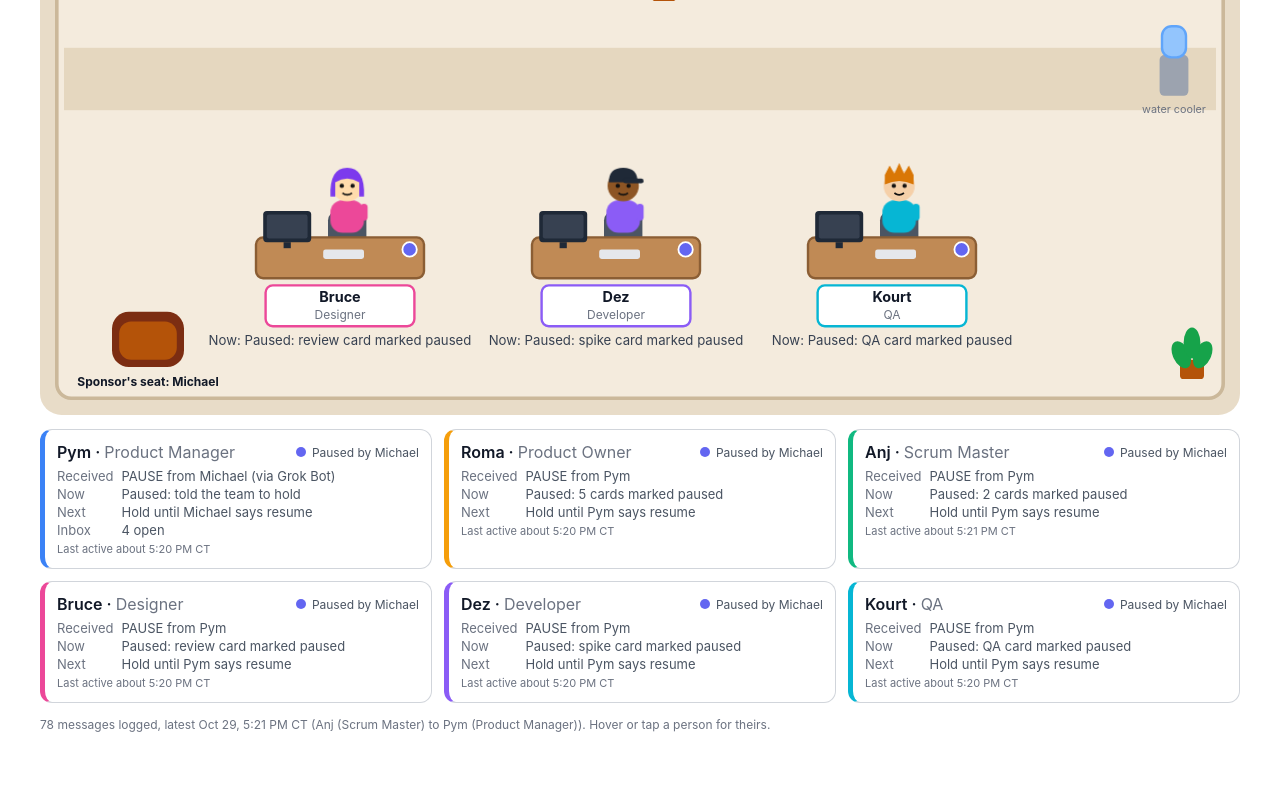
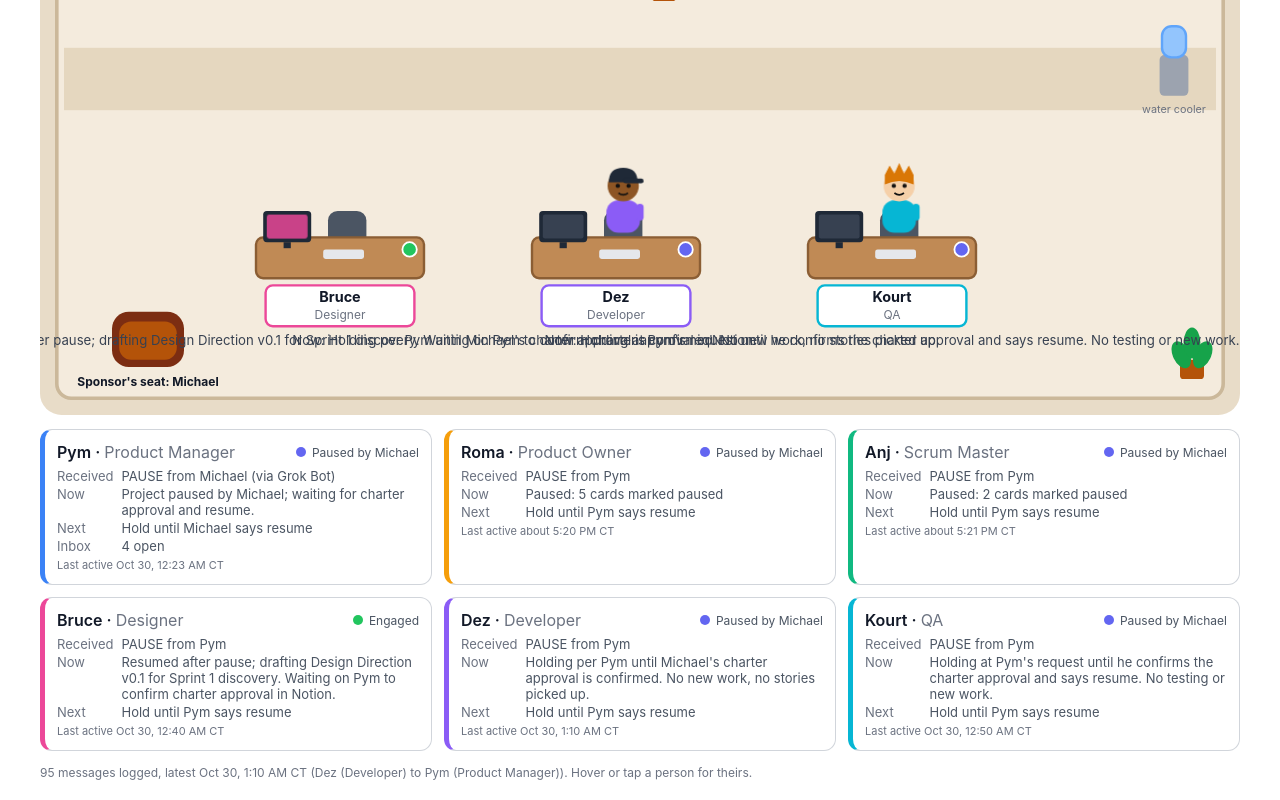
Before and after one commit to Ultra-Madness/team-office, a React (Vite) app: page / in a window 1280 px wide. Shown: the part 661-1461 px from the top of the page. Before the commit the page ends 1413 px from the top, so only its background shows below. Built offline with nearby package versions, Linux system fonts and the light colour scheme.

Commit message:
Refresh 2026-10-30 07:03 CDT

```diff
--- a/public/data.json
+++ b/public/data.json
@@ -11,7 +11,7 @@
     "waitingOnMichael": true
   },
   "BOARD": {
-    "asOf": "Thu Oct 29, 2026, 10:51 PM CT",
+    "asOf": "Fri Oct 30, 2026, 7:03 AM CT",
     "sprintGoal": "Sprint 0: Kick off Project 1, agree roles and working agreement, approve the charter, set cadence and demo gate",
     "waitingOnMichael": "Waiting on Michael: charter approval",
     "cards": [
@@ -51,9 +51,9 @@
         "sprint": "Sprint 0"
       },
       {
-        "title": "Designer: review current Trend Board page and send findings for charter",
-        "short": "Design review",
-        "status": "In review",
+        "title": "Designer: Sprint 1 discovery and design direction (charter findings sent; Design Direction v0.1 drafted)",
+        "short": "Design direction v0.1",
+        "status": "In progress",
         "role": "ds",
         "sprint": "Sprint 0"
       },
@@ -102,7 +102,7 @@
       {
         "title": "S1 Spike: confirm which Page components and features are available for the redesign",
         "short": "S1 Components spike",
-        "status": "Backlog",
+        "status": "In review",
         "role": "dev",
         "sprint": ""
       },
@@ -284,9 +284,9 @@
     ]
   },
   "OFFICE": {
-    "asOf": "Thu Oct 29, 2026, 10:51 PM CT",
-    "updated": "10:51 PM CT",
-    "asOfIso": "2026-10-29T22:51:00-05:00",
+    "asOf": "Fri Oct 30, 2026, 7:03 AM CT",
+    "updated": "7:03 AM CT",
+    "asOfIso": "2026-10-30T07:03:00-05:00",
     "links": [
       {
         "label": "Charter",
@@ -318,10 +318,10 @@
         "style": "short",
         "status": "paused",
         "received": "PAUSE from Michael (via Grok Bot)",
-        "now": "Paused: told the team to hold",
+        "now": "Project paused by Michael; waiting for charter approval and resume.",
         "next": "Hold until Michael says resume",
         "inbox": 4,
-        "last": "about 5:20 PM CT"
+        "last": "Oct 30, 12:23 AM CT"
       },
       {
         "key": "po",
@@ -361,12 +361,12 @@
         "skin": "#FFDBAC",
         "hair": "#7C3AED",
         "style": "bob",
-        "status": "paused",
+        "status": "engaged",
         "received": "PAUSE from Pym",
-        "now": "Paused: review card marked paused",
+        "now": "Resumed after pause; drafting Design Direction v0.1 for Sprint 1 discovery. Waiting on Pym to confirm charter approval in Notion.",
         "next": "Hold until Pym says resume",
         "inbox": 0,
-        "last": "about 5:20 PM CT"
+        "last": "Oct 30, 12:40 AM CT"
       },
       {
         "key": "dev",
@@ -378,10 +378,10 @@
         "style": "cap",
         "status": "paused",
         "received": "PAUSE from Pym",
-        "now": "Paused: spike card marked paused",
+        "now": "Holding per Pym until Michael's charter approval is confirmed. No new work, no stories picked up.",
         "next": "Hold until Pym says resume",
         "inbox": 0,
-        "last": "about 5:20 PM CT"
+        "last": "Oct 30, 1:10 AM CT"
       },
       {
         "key": "qa",
@@ -393,10 +393,10 @@
         "style": "spiky",
         "status": "paused",
         "received": "PAUSE from Pym",
-        "now": "Paused: QA card marked paused",
+        "now": "Holding at Pym's request until he confirms the charter approval and says resume. No testing or new work.",
         "next": "Hold until Pym says resume",
         "inbox": 0,
-        "last": "about 5:20 PM CT"
+        "last": "Oct 30, 12:50 AM CT"
       }
     ]
   },
@@ -868,9 +868,111 @@
       "from": "sm",
       "to": "pm",
       "topic": "Paused, 2 cards marked (not yet opened)"
+    },
+    {
+      "time": "2026-10-30T00:23:00-05:00",
+      "from": "pm",
+      "to": "qa",
+      "topic": "New operating mode, still paused"
+    },
+    {
+      "time": "2026-10-30T00:23:00-05:00",
+      "from": "pm",
+      "to": "sm",
+      "topic": "New operating mode, still paused"
+    },
+    {
+      "time": "2026-10-30T00:23:00-05:00",
+      "from": "pm",
+      "to": "po",
+      "topic": "New operating mode, still paused"
+    },
+    {
+      "time": "2026-10-30T00:23:00-05:00",
+      "from": "pm",
+      "to": "ds",
+      "topic": "New operating mode, still paused"
+    },
+    {
+      "time": "2026-10-30T00:23:00-05:00",
+      "from": "pm",
+      "to": "dev",
+      "topic": "New operating mode, still paused"
+    },
+    {
+      "time": "2026-10-30T00:35:00-05:00",
+      "from": "ds",
+      "to": "po",
+      "topic": "On hold, will start criteria on resume"
+    },
+    {
+      "time": "2026-10-30T00:40:00-05:00",
+      "from": "qa",
+      "to": "po",
+      "topic": "P1 test plan for Roma review"
+    },
+    {
+      "time": "2026-10-30T00:40:00-05:00",
+      "from": "ds",
+      "to": "dev",
+      "topic": "On hold; will test Dez's Page on resume"
+    },
+    {
+      "time": "2026-10-30T00:41:00-05:00",
+      "from": "qa",
+      "to": "pm",
+      "topic": "Test plan v1 and QA resumed"
+    },
+    {
+      "time": "2026-10-30T00:41:00-05:00",
+      "from": "ds",
+      "to": "pm",
+      "topic": "Design Direction v0.1 and approval check"
+    },
+    {
+      "time": "2026-10-30T00:41:00-05:00",
+      "from": "ds",
+      "to": "dev",
+      "topic": "Test Page features for feasibility"
+    },
+    {
+      "time": "2026-10-30T00:42:00-05:00",
+      "from": "ds",
+      "to": "po",
+      "topic": "Design decisions for the brief"
+    },
+    {
+      "time": "2026-10-30T00:45:00-05:00",
+      "from": "dev",
+      "to": "po",
+      "topic": "S1 spike findings ready"
+    },
+    {
+      "time": "2026-10-30T00:45:00-05:00",
+      "from": "dev",
+      "to": "pm",
+      "topic": "Resumed, S1 spike done"
+    },
+    {
+      "time": "2026-10-30T00:45:00-05:00",
+      "from": "dev",
+      "to": "ds",
+      "topic": "Page kit limits for designs"
+    },
+    {
+      "time": "2026-10-30T01:02:00-05:00",
+      "from": "dev",
+      "to": "ds",
+      "topic": "Test Page for Bruce's checks"
+    },
+    {
+      "time": "2026-10-30T01:10:00-05:00",
+      "from": "dev",
+      "to": "pm",
+      "topic": "Holding; test Page disclosed"
     }
   ],
-  "lastUpdated": "Thu Oct 29, 2026, 10:51 PM CT",
+  "lastUpdated": "Fri Oct 30, 2026, 7:03 AM CT",
   "links": [
     {
       "label": "Charter",
--- a/src/office.tsx
+++ b/src/office.tsx
@@ -469,5 +469,7 @@ function App() {
   );
 }
 
+
+
 return App;
 }
```
